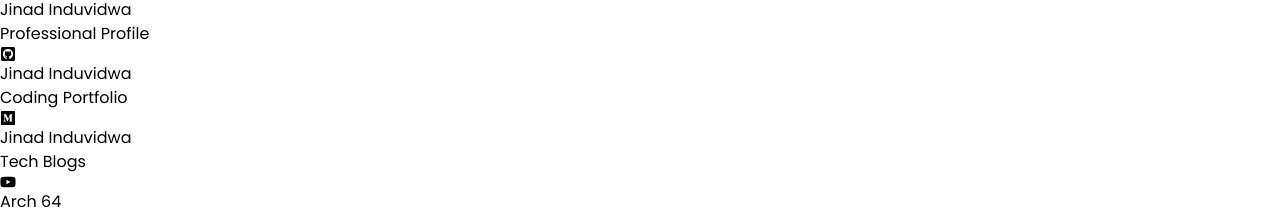
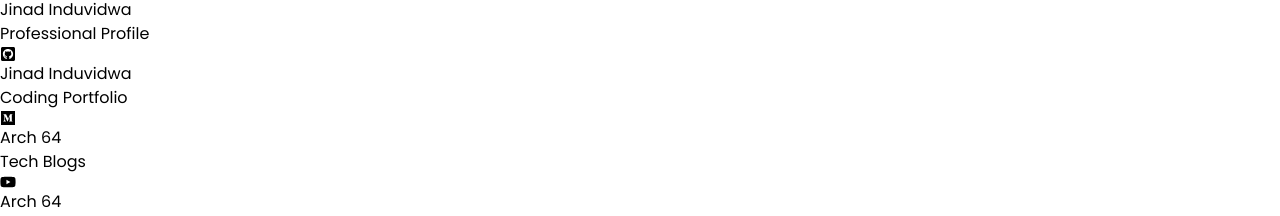
Before and after one commit to jinadInduwithwa/portfolio-web-application, a React (Vite) app: page / in a window 1280 px wide. Shown: the part 2057-2273 px from the top of the page. Built offline with nearby package versions, Linux system fonts and the light colour scheme.

Commit message:
links are done

```diff
--- a/src/components/ReachMe.jsx
+++ b/src/components/ReachMe.jsx
@@ -27,10 +27,10 @@
         </a>
 
         {/* Medium */}
-        <a href="https://medium.com" target="_blank" rel="noopener noreferrer">
+        <a href="https://medium.com/@jinadinduwidwa" target="_blank" rel="noopener noreferrer">
           <div className="group flex flex-col items-center justify-center w-60 h-60 rounded-xl border-4 border-neutral-800 hover:bg-neutral-800 hover:text-white transition duration-300">
             <FaMedium className="text-7xl p-2 group-hover:text-yellow-500 transition duration-300" />
-            <p className="text-center opacity-50 group-hover:opacity-100">Jinad Induvidwa</p>
+            <p className="text-center opacity-50 group-hover:opacity-100">Arch 64</p>
             <p className="text-center font-semibold font-serif">Tech Blogs</p>
           </div>
         </a>
```
